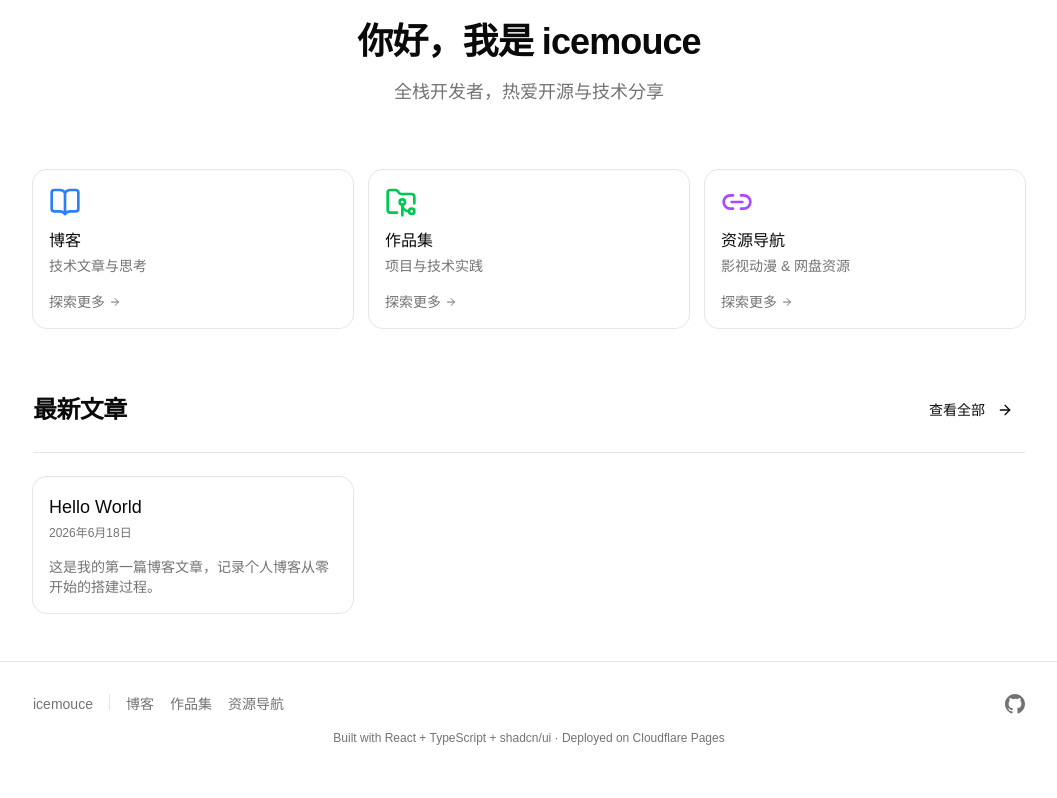
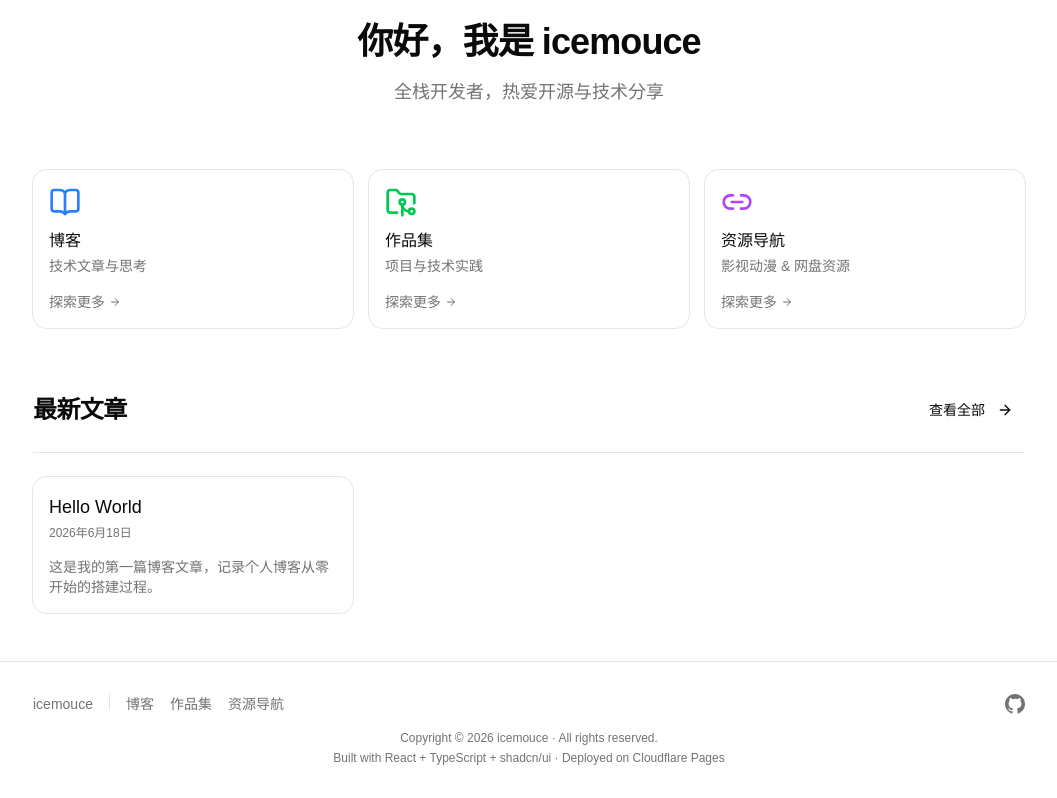
Before and after one commit to icemouce111/blog, a React (Vite) app: page / in a window 1280 px wide. Shown: the part 203-1001 px from the top of the page, without its empty margins (111-1168 px from the left). Built offline with nearby package versions, Linux system fonts and the light colour scheme.

Commit message:
update: add copyright to footer

```diff
--- a/src/components/layout/Footer.tsx
+++ b/src/components/layout/Footer.tsx
@@ -36,7 +36,8 @@ export function Footer() {
           </div>
         </div>
         <div className="mt-4 text-center text-xs text-muted-foreground">
-          Built with React + TypeScript + shadcn/ui · Deployed on Cloudflare Pages
+          <p>Copyright &copy; {new Date().getFullYear()} icemouce &middot; All rights reserved.</p>
+          <p className="mt-1">Built with React + TypeScript + shadcn/ui &middot; Deployed on Cloudflare Pages</p>
         </div>
       </div>
     </footer>
```
